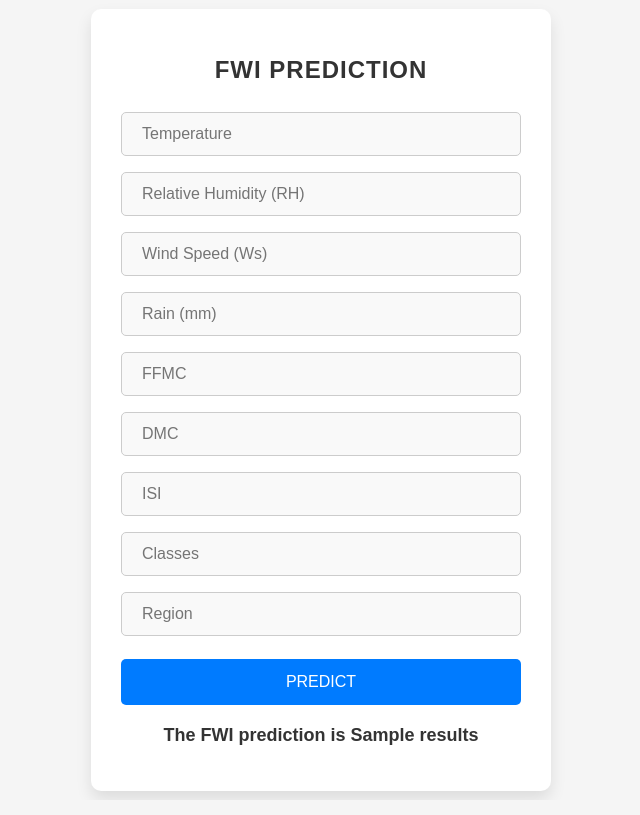
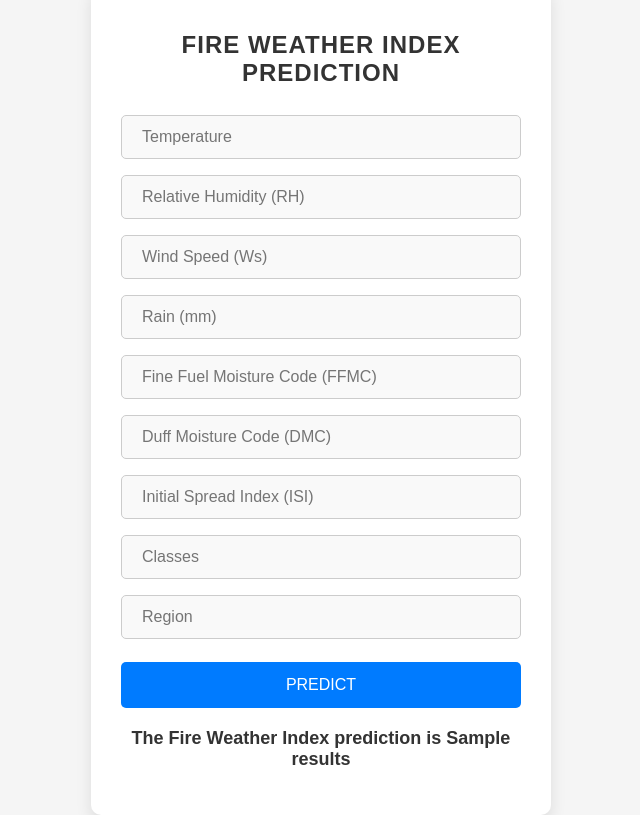
Before and after one commit to ramakrishnasankavaram/Algerian-Forest-Fire-FWI-Prediction, a Flask app: template templates/home.html in a window 1280 px wide. Shown: the whole page, without its empty margins (319-959 px from the left). Run offline with Flask 3, Linux system fonts and the light colour scheme; the template is opened without the code that fills it: most values are stand-ins (such as "Sample title", 1, 10 or a date in 2020); parts of the project's set-up code (start-up, migrations or seed data) failed here and were passed over.

Commit message:
Update home.html

```diff
--- a/templates/home.html
+++ b/templates/home.html
@@ -3,7 +3,7 @@
 <head>
     <meta charset="UTF-8">
     <meta name="viewport" content="width=device-width, initial-scale=1.0">
-    <title>FWI Prediction</title>
+    <title>Fire Weather Index Prediction</title>
     <style>
         body {
             font-family: 'Arial', sans-serif;
@@ -81,7 +81,7 @@
 <body>
 
     <div class="login">
-        <h1>FWI Prediction</h1>
+        <h1>Fire Weather Index Prediction</h1>
 
         <!-- Main Input for Receiving Query to our Model -->
         <form action="{{ url_for('predict_datapoint') }}" method="post">
@@ -89,16 +89,16 @@
             <input type="text" name="RH" placeholder="Relative Humidity (RH)" required="required" /><br>
             <input type="text" name="Ws" placeholder="Wind Speed (Ws)" required="required" /><br>
             <input type="text" name="Rain" placeholder="Rain (mm)" required="required" /><br>
-            <input type="text" name="FFMC" placeholder="FFMC" required="required" /><br>
-            <input type="text" name="DMC" placeholder="DMC" required="required" /><br>
-            <input type="text" name="ISI" placeholder="ISI" required="required" /><br>
+            <input type="text" name="FFMC" placeholder="Fine Fuel Moisture Code (FFMC)" required="required" /><br>
+            <input type="text" name="DMC" placeholder="Duff Moisture Code (DMC)" required="required" /><br>
+            <input type="text" name="ISI" placeholder="Initial Spread Index (ISI)" required="required" /><br>
             <input type="text" name="Classes" placeholder="Classes" required="required" /><br>
             <input type="text" name="Region" placeholder="Region" required="required" /><br>
 
             <button type="submit">Predict</button>
         </form>
 
-        <h2>The FWI prediction is {{results}}</h2>
+        <h2>The Fire Weather Index prediction is {{results}}</h2>
     </div>
 
 </body>
```
